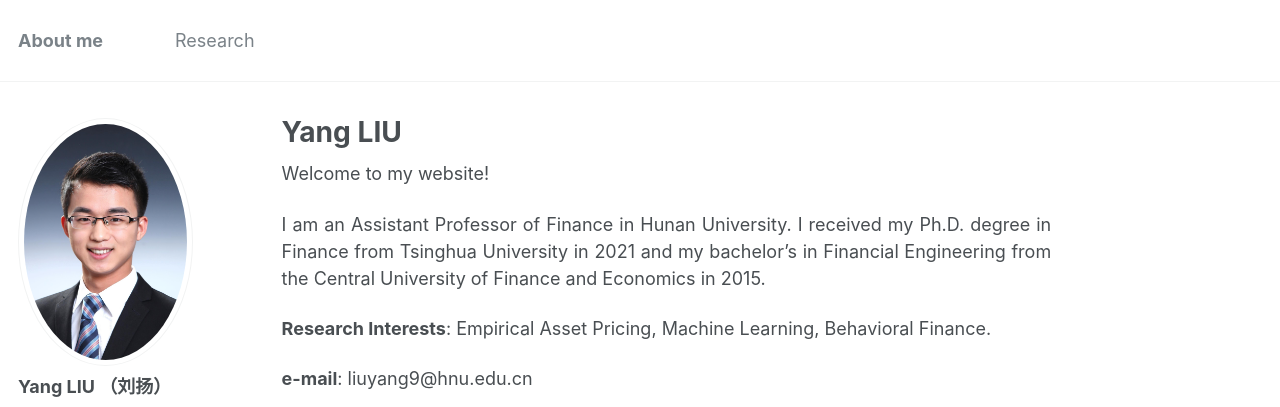
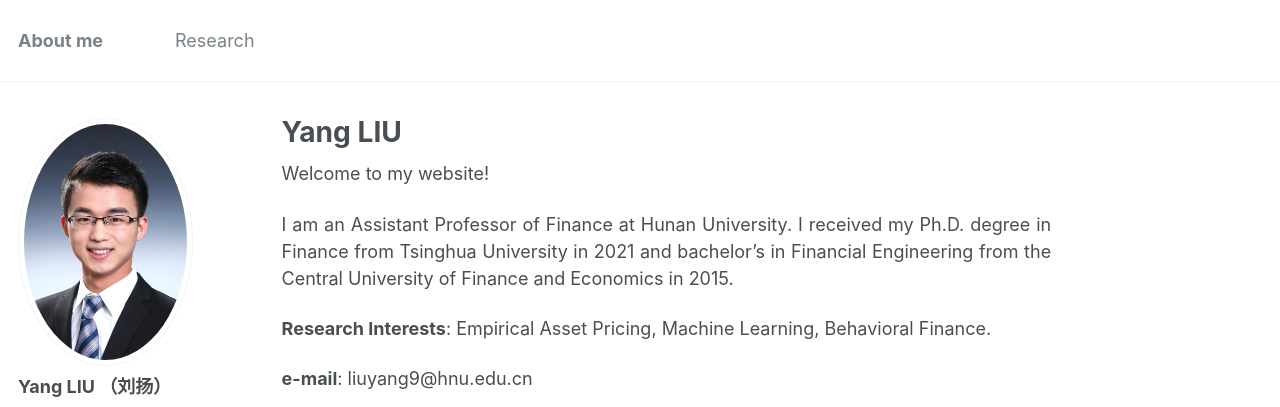
Before and after one commit to yangliu-finance/yangliu-finance.github.io, a Jekyll site: the page built from _pages/about.md, in a window 1280 px wide. Shown: the top 407 px of the page. Built offline with Jekyll 4.4.1, drawn with Linux system fonts in a browser that asks for light colours.

```diff
--- a/_pages/about.md
+++ b/_pages/about.md
@@ -10,9 +10,9 @@ redirect_from:
 
 Welcome to my website!
 
-I am an Assistant Professor of Finance in Hunan University.
+I am an Assistant Professor of Finance at Hunan University.
 I received my Ph.D. degree in Finance from Tsinghua University in 2021
-and my bachelor's in Financial Engineering from the Central University of Finance and Economics in 2015.
+and bachelor's in Financial Engineering from the Central University of Finance and Economics in 2015.
 
 **Research Interests**: Empirical Asset Pricing, Machine Learning, Behavioral Finance.
 
```
